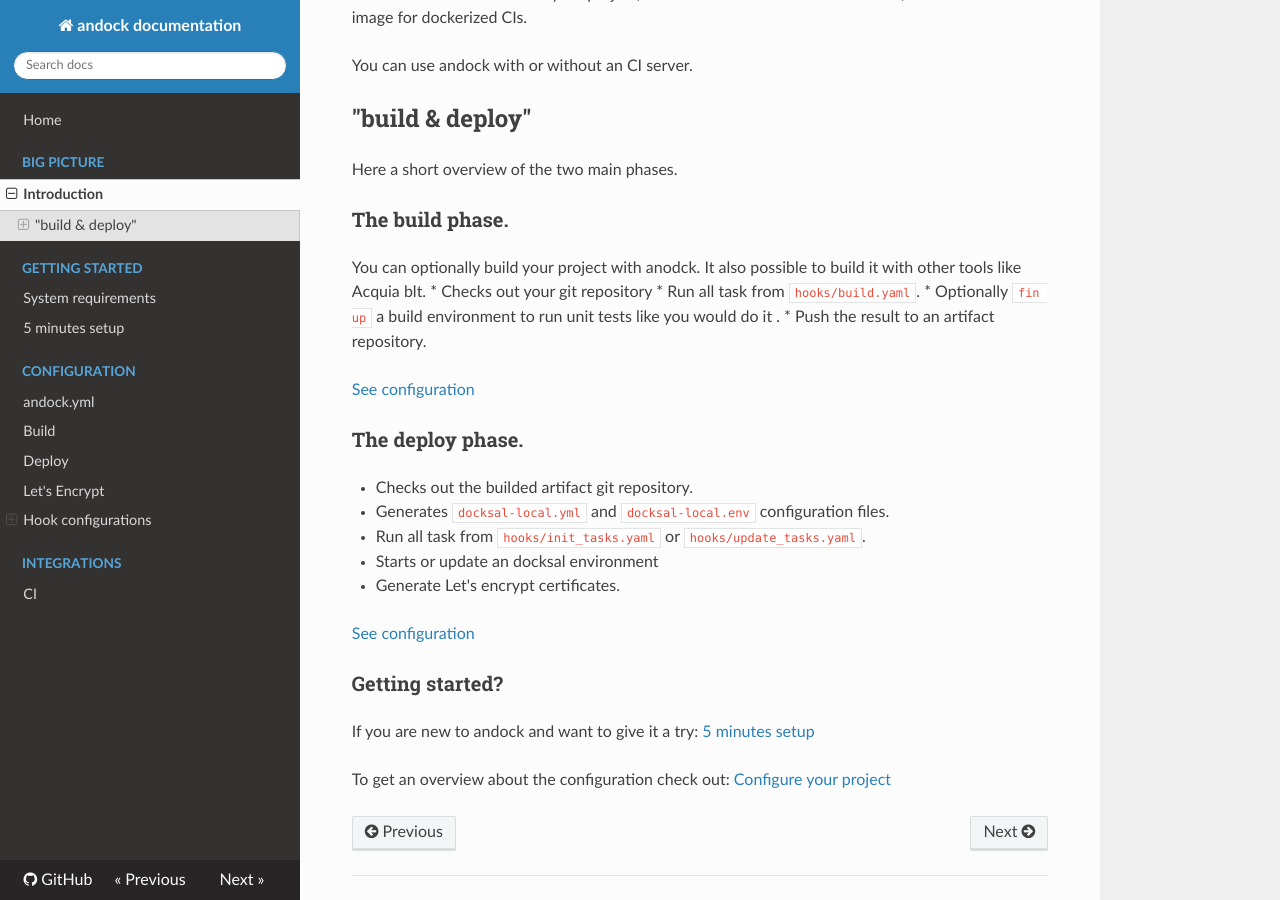
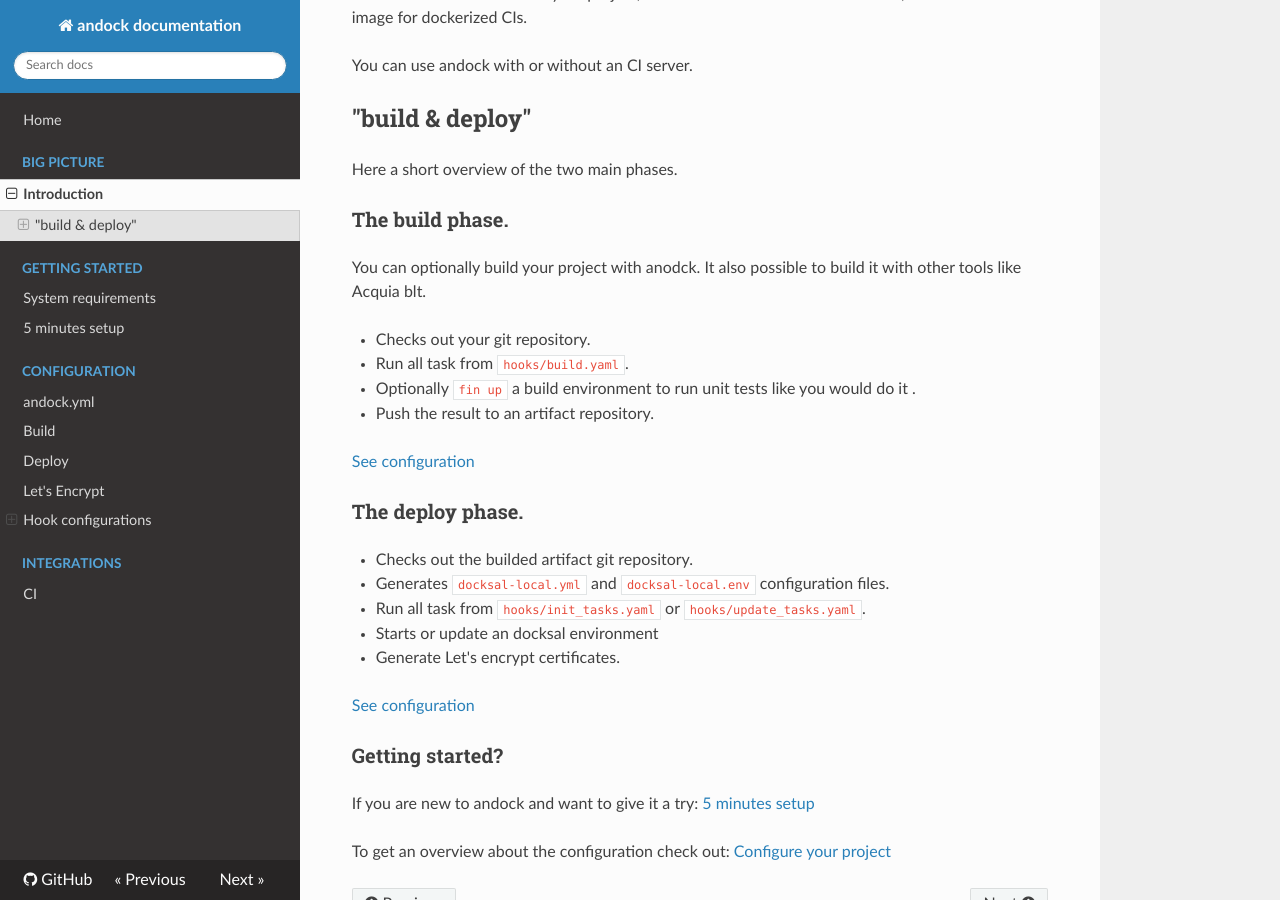
Before and after one commit to andock/andock, an MkDocs documentation site: the page built from docs/big-picture/introduction.md, in a window 1280 px wide and 900 px high, scrolled down 514 px. Built offline with MkDocs 1.6.1, drawn with Linux system fonts in a browser that asks for light colours; nearby versions of some CDN libraries; old or Windows-style settings are respelled for this version of MkDocs.

Commit message:
Update docs.

```diff
--- a/docs/big-picture/introduction.md
+++ b/docs/big-picture/introduction.md
@@ -18,7 +18,8 @@
 
 ### The build phase.
 You can optionally build your project with anodck. It also possible to build it with other tools like Acquia blt.
-* Checks out your git repository
+
+* Checks out your git repository.
 * Run all task from `hooks/build.yaml`.
 * Optionally `fin up` a build environment to run unit tests like you would do it .
 * Push the result to an artifact repository.
```
Also changed, not shown: docs/integrations/ci.md (+1 -1 lines).
